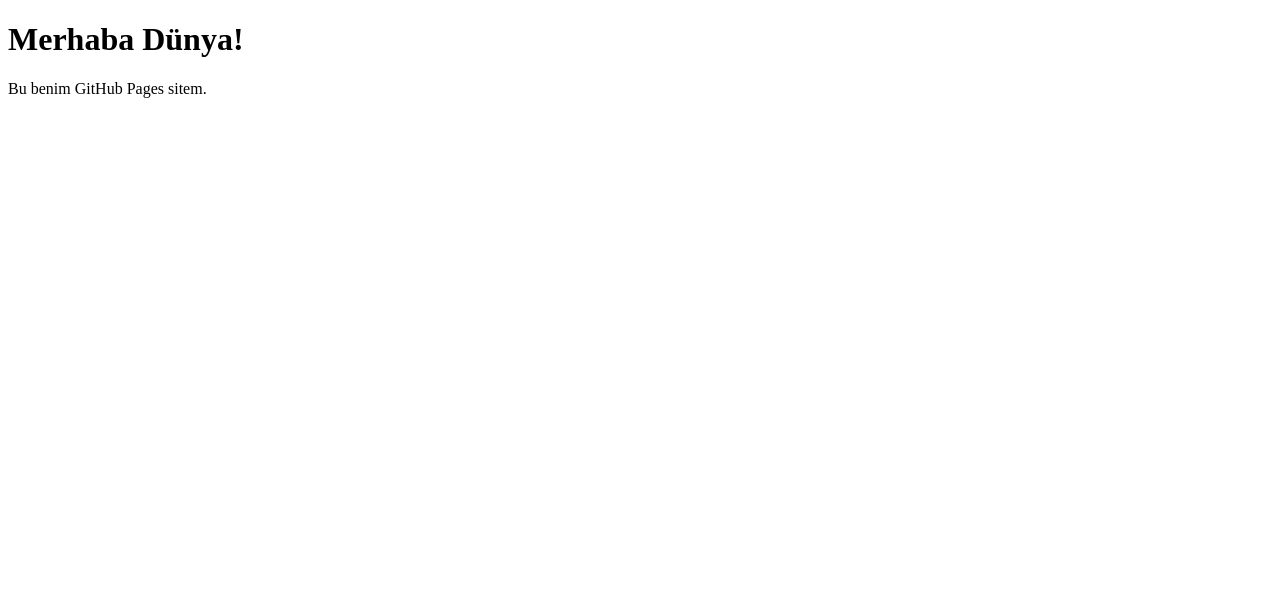
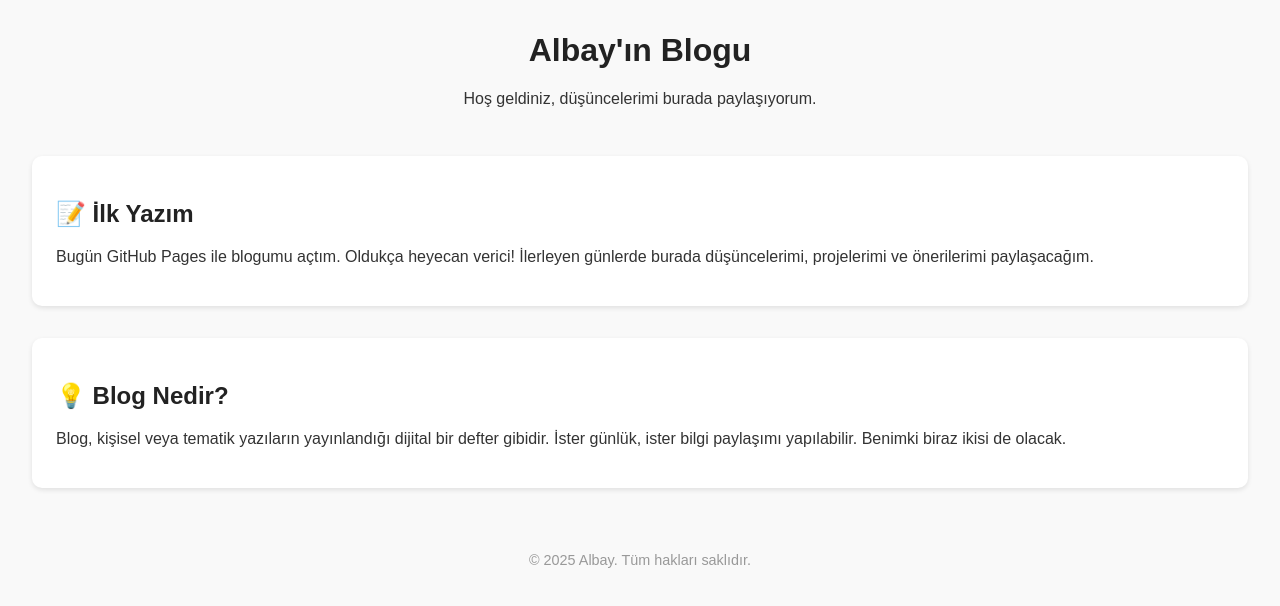
Before and after one commit to Halilibrahim13/Truva, a plain HTML site: page index.html in a window 1280 px wide. Drawn offline with Linux system fonts and the light colour scheme.

Commit message:
Update index.html

```diff
--- a/index.html
+++ b/index.html
@@ -1,10 +1,56 @@
 <!DOCTYPE html>
-<html>
-  <head>
-    <title>Benim Sitem</title>
-  </head>
-  <body>
-    <h1>Merhaba Dünya!</h1>
-    <p>Bu benim GitHub Pages sitem.</p>
-  </body>
+<html lang="tr">
+<head>
+  <meta charset="UTF-8" />
+  <meta name="viewport" content="width=device-width, initial-scale=1.0"/>
+  <title>Albay'ın Blogu</title>
+  <style>
+    body {
+      font-family: Arial, sans-serif;
+      margin: 2rem;
+      background: #f9f9f9;
+      color: #333;
+    }
+    header {
+      text-align: center;
+      margin-bottom: 3rem;
+    }
+    article {
+      background: white;
+      padding: 1.5rem;
+      margin-bottom: 2rem;
+      border-radius: 10px;
+      box-shadow: 0 2px 5px rgba(0,0,0,0.1);
+    }
+    h1, h2 {
+      color: #222;
+    }
+    footer {
+      text-align: center;
+      font-size: 0.9rem;
+      margin-top: 4rem;
+      color: #999;
+    }
+  </style>
+</head>
+<body>
+  <header>
+    <h1>Albay'ın Blogu</h1>
+    <p>Hoş geldiniz, düşüncelerimi burada paylaşıyorum.</p>
+  </header>
+
+  <article>
+    <h2>📝 İlk Yazım</h2>
+    <p>Bugün GitHub Pages ile blogumu açtım. Oldukça heyecan verici! İlerleyen günlerde burada düşüncelerimi, projelerimi ve önerilerimi paylaşacağım.</p>
+  </article>
+
+  <article>
+    <h2>💡 Blog Nedir?</h2>
+    <p>Blog, kişisel veya tematik yazıların yayınlandığı dijital bir defter gibidir. İster günlük, ister bilgi paylaşımı yapılabilir. Benimki biraz ikisi de olacak.</p>
+  </article>
+
+  <footer>
+    © 2025 Albay. Tüm hakları saklıdır.
+  </footer>
+</body>
 </html>
```
